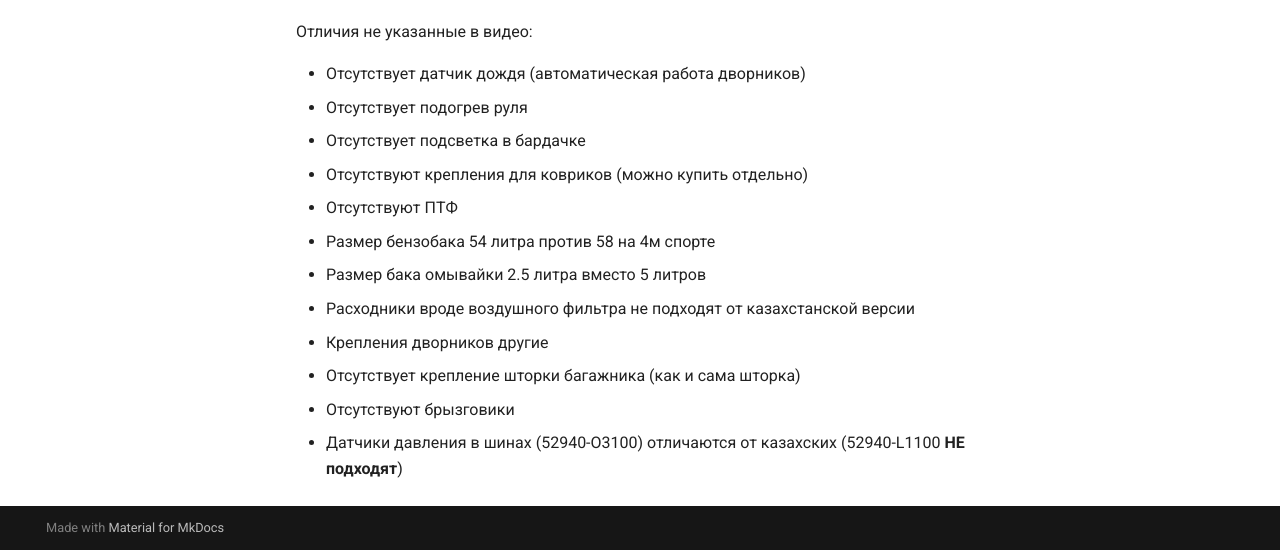
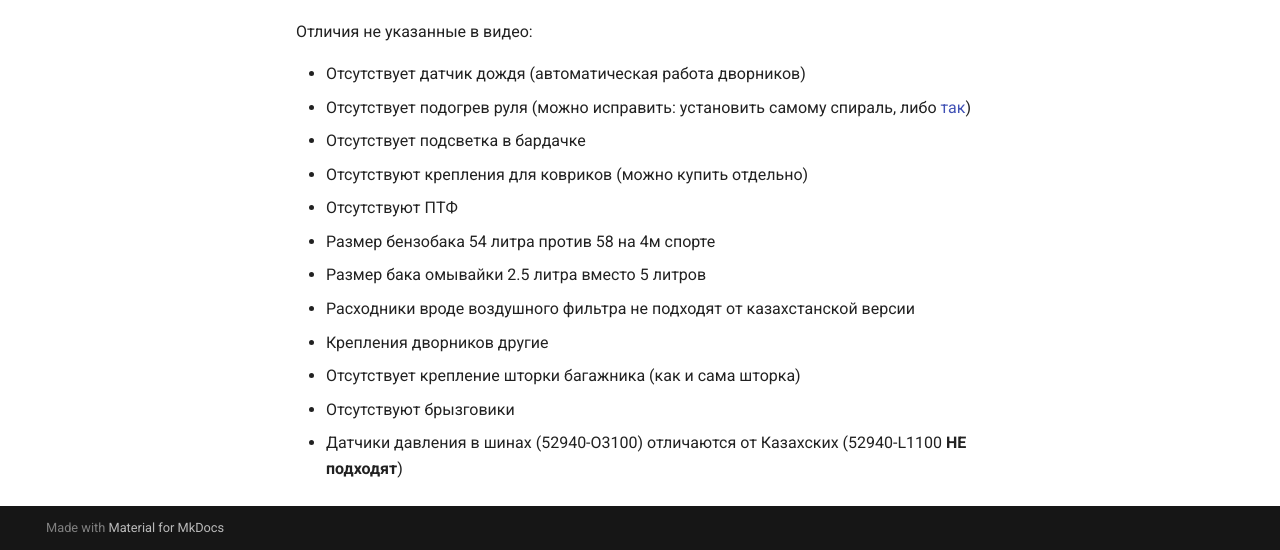
Before and after one commit to kia-sportage-docs/kia-sport5-docs, an MkDocs documentation site: the page built from docs/index.md, in a window 1280 px wide and 900 px high, scrolled down 644 px, cut to the strip 350-900 px from the top of the window. Built offline with MkDocs 1.6.1 and Material for MkDocs 9.7.7, drawn with Linux system fonts in a browser that asks for light colours.

Commit message:
correction of spelling errors

```diff
--- a/docs/index.md
+++ b/docs/index.md
@@ -19,7 +19,7 @@
 Отличия не указанные в видео:
 
 - Отсутствует датчик дождя (автоматическая работа дворников)
-- Отсутствует подогрев руля
+- Отсутствует подогрев руля (можно исправить: установить самому спираль, либо [так](improvement/wheel-heating.md))
 - Отсутствует подсветка в бардачке
 - Отсутствуют крепления для ковриков (можно купить отдельно)
 - Отсутствуют ПТФ
@@ -29,4 +29,4 @@
 - Крепления дворников другие
 - Отсутствует крепление шторки багажника (как и сама шторка)
 - Отсутствуют брызговики
-- Датчики давления в шинах (52940-O3100) отличаются от казахских (52940-L1100 **НЕ подходят**)
+- Датчики давления в шинах (52940-O3100) отличаются от Казахских (52940-L1100 **НЕ подходят**)
```
Also changed, not shown: docs/expluatation/new_car.md (+4 -0 lines), docs/issue.md (+1 -1 lines), docs/images/jack.jpg (added).
